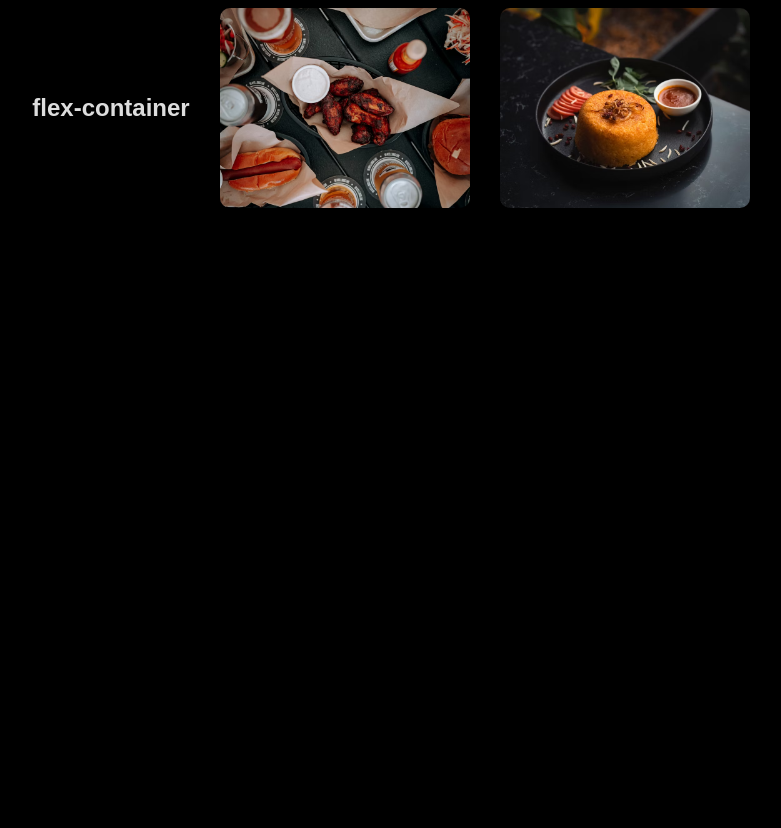
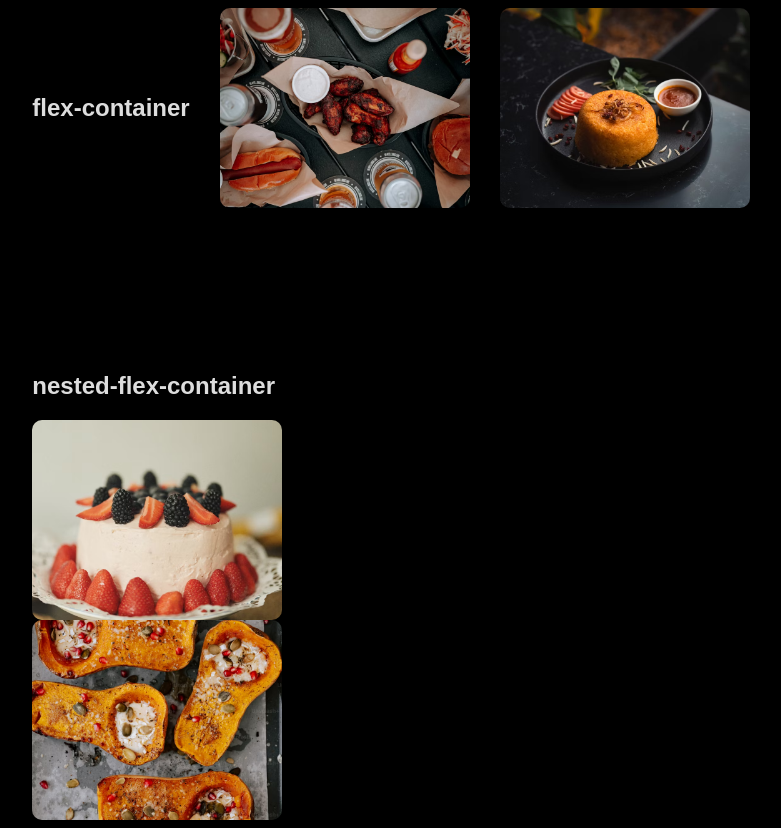
Before and after one commit to tilzz25/CssGrid-3.2, a plain HTML site: page index.html in a window 1280 px wide. Shown: the whole page, without its empty margins (249-1030 px from the left). Before the commit the page ends 800 px from the top, so only its background shows below. Drawn offline with Linux system fonts and the light colour scheme.

Commit message:
add nested-flex-container

```diff
--- a/index.html
+++ b/index.html
@@ -14,3 +14,11 @@
                 <div class="child" style="background-image: url(images/image\ 1.avif);"></div>
                 <div class="child" style="background-image: url(images/image\ 2.avif);"></div>
                 </section>
+
+            <br></br><br></br>
+            <br></br><br></br>
+
+        <section class="nested-flex-container">
+            <h1>nested-flex-container</h1>
+                <div class="child" style="background-image: url(images/image\ 3.avif);"></div>
+                <div class="child" style="background-image: url(images/image\ 4.avif);"></div>
```
